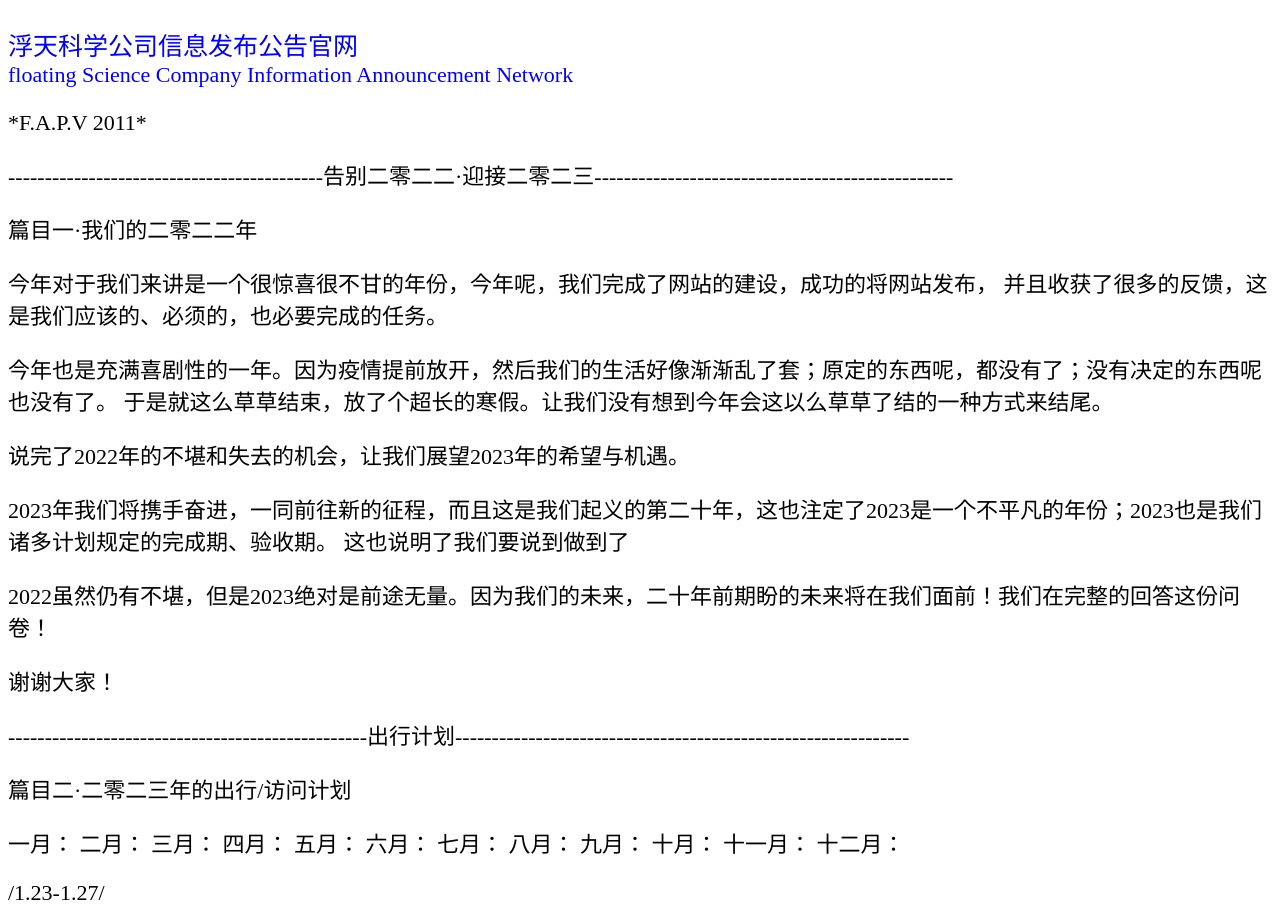
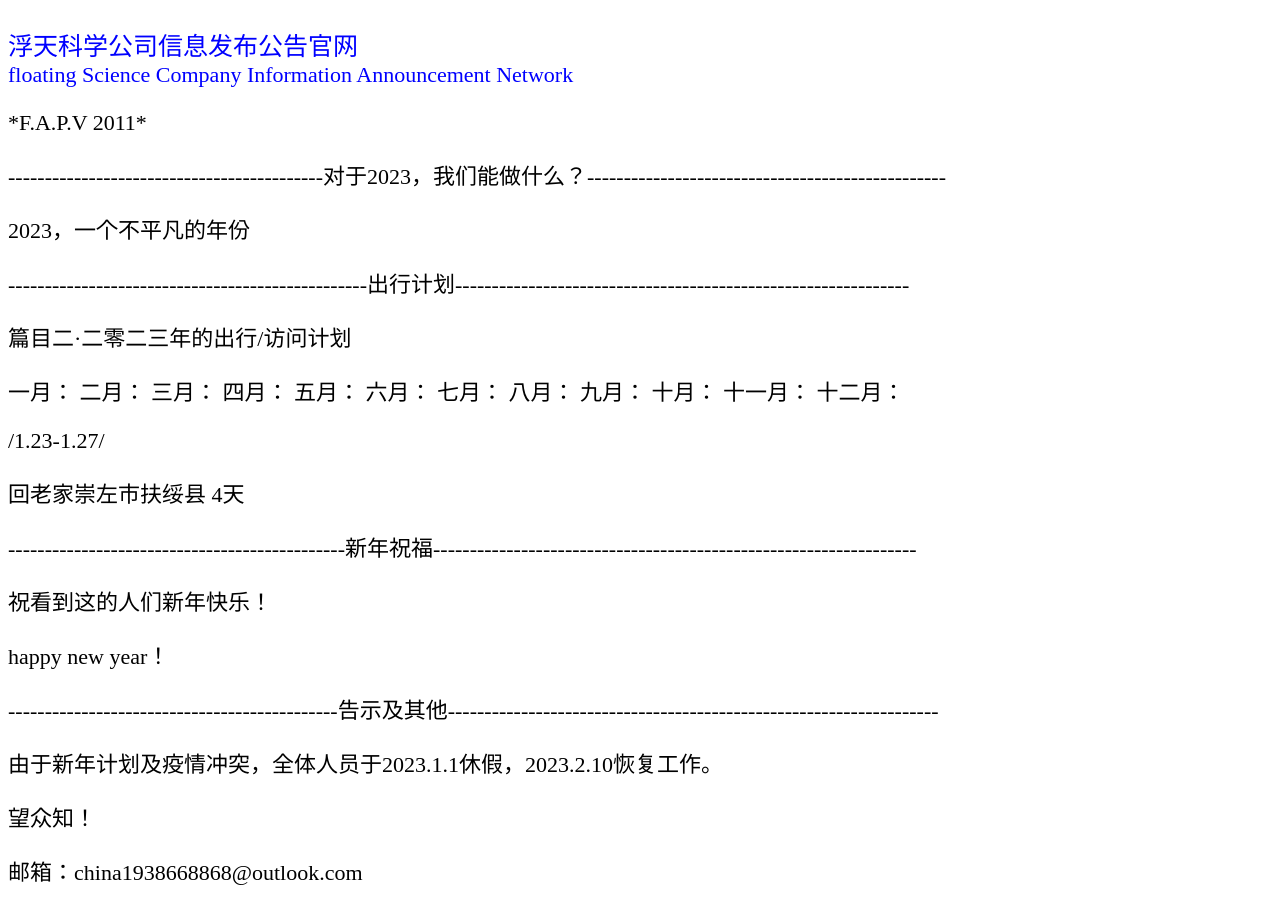
Before and after one commit to floating1003/FSC, a plain HTML site: page index.html in a window 1280 px wide. Shown: the top 909 px of the page. Drawn offline with Linux system fonts and the light colour scheme.

Commit message:
Update index.html

```diff
--- a/index.html
+++ b/index.html
@@ -15,17 +15,14 @@
     </body>
 </html>
 <p>*F.A.P.V 2011*</p>
-<p>-------------------------------------------告别二零二二·迎接二零二三-------------------------------------------------</p>
-<p>篇目一·我们的二零二二年</p>
-<p>今年对于我们来讲是一个很惊喜很不甘的年份，今年呢，我们完成了网站的建设，成功的将网站发布，
-并且收获了很多的反馈，这是我们应该的、必须的，也必要完成的任务。</p>
-<p>今年也是充满喜剧性的一年。因为疫情提前放开，然后我们的生活好像渐渐乱了套；原定的东西呢，都没有了；没有决定的东西呢也没有了。
-于是就这么草草结束，放了个超长的寒假。让我们没有想到今年会这以么草草了结的一种方式来结尾。
-<p>说完了2022年的不堪和失去的机会，让我们展望2023年的希望与机遇。</p>
-<p>2023年我们将携手奋进，一同前往新的征程，而且这是我们起义的第二十年，这也注定了2023是一个不平凡的年份；2023也是我们诸多计划规定的完成期、验收期。
-这也说明了我们要说到做到了</p>
-<p>2022虽然仍有不堪，但是2023绝对是前途无量。因为我们的未来，二十年前期盼的未来将在我们面前！我们在完整的回答这份问卷！</p>
-<p>谢谢大家！</p>
+<p>-------------------------------------------对于2023，我们能做什么？-------------------------------------------------</p>
+<p>2023，一个不平凡的年份</p>
+<p></p>
+<p></p>
+<p></p>
+<p></p>
+<p></p>
+<p></p>
 <p>-------------------------------------------------出行计划--------------------------------------------------------------</p>
 <p>篇目二·二零二三年的出行/访问计划  </p>
 <p>一月：     二月：     三月：     四月：     五月：     六月：     七月：     八月：     九月：     十月：     十一月：     十二月：    </p>
```
